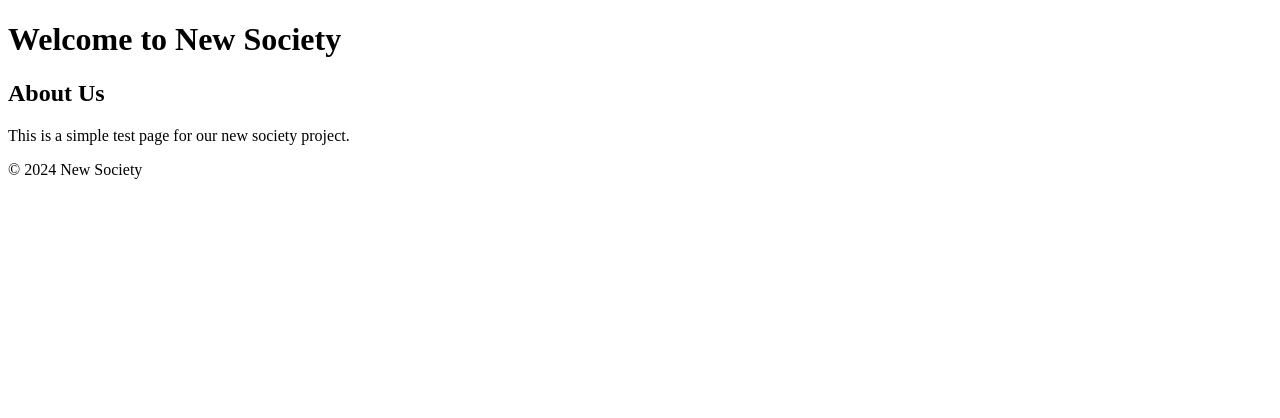
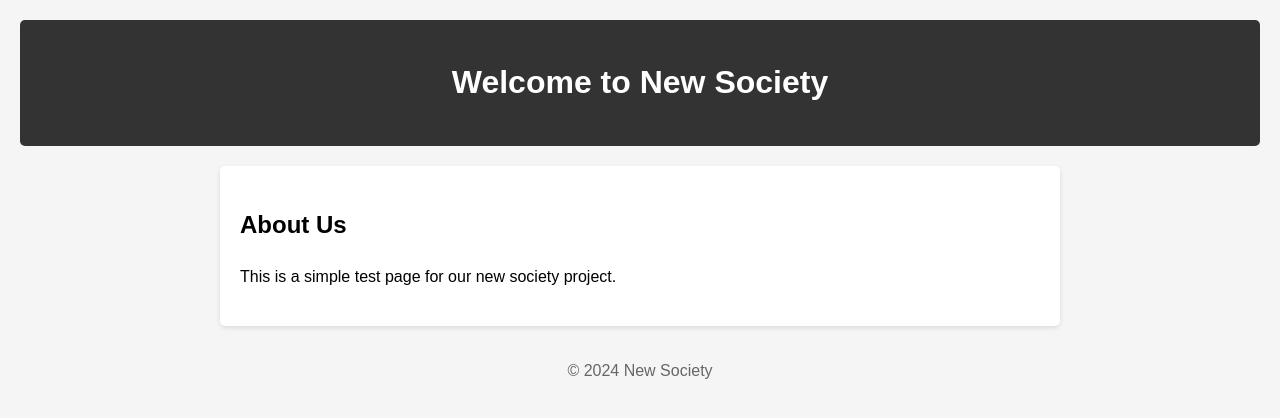
Before and after one commit to couzing/new-society-test, a plain HTML site: page index.html in a window 1280 px wide. Drawn offline with Linux system fonts and the light colour scheme.

Commit message:
Add CSS styling

```diff
--- a/index.html
+++ b/index.html
@@ -4,6 +4,7 @@
     <meta charset="UTF-8">
     <meta name="viewport" content="width=device-width, initial-scale=1.0">
     <title>Welcome to New Society</title>
+    <link rel="stylesheet" href="styles.css">
 </head>
 <body>
     <header>
--- /dev/null
+++ b/styles.css
@@ -0,0 +1,30 @@
+body {
+    font-family: Arial, sans-serif;
+    line-height: 1.6;
+    margin: 0;
+    padding: 20px;
+    background-color: #f5f5f5;
+}
+
+header {
+    background-color: #333;
+    color: white;
+    padding: 1rem;
+    text-align: center;
+    border-radius: 5px;
+}
+
+main {
+    max-width: 800px;
+    margin: 20px auto;
+    padding: 20px;
+    background-color: white;
+    border-radius: 5px;
+    box-shadow: 0 2px 5px rgba(0,0,0,0.1);
+}
+
+footer {
+    text-align: center;
+    color: #666;
+    margin-top: 2rem;
+}
```
